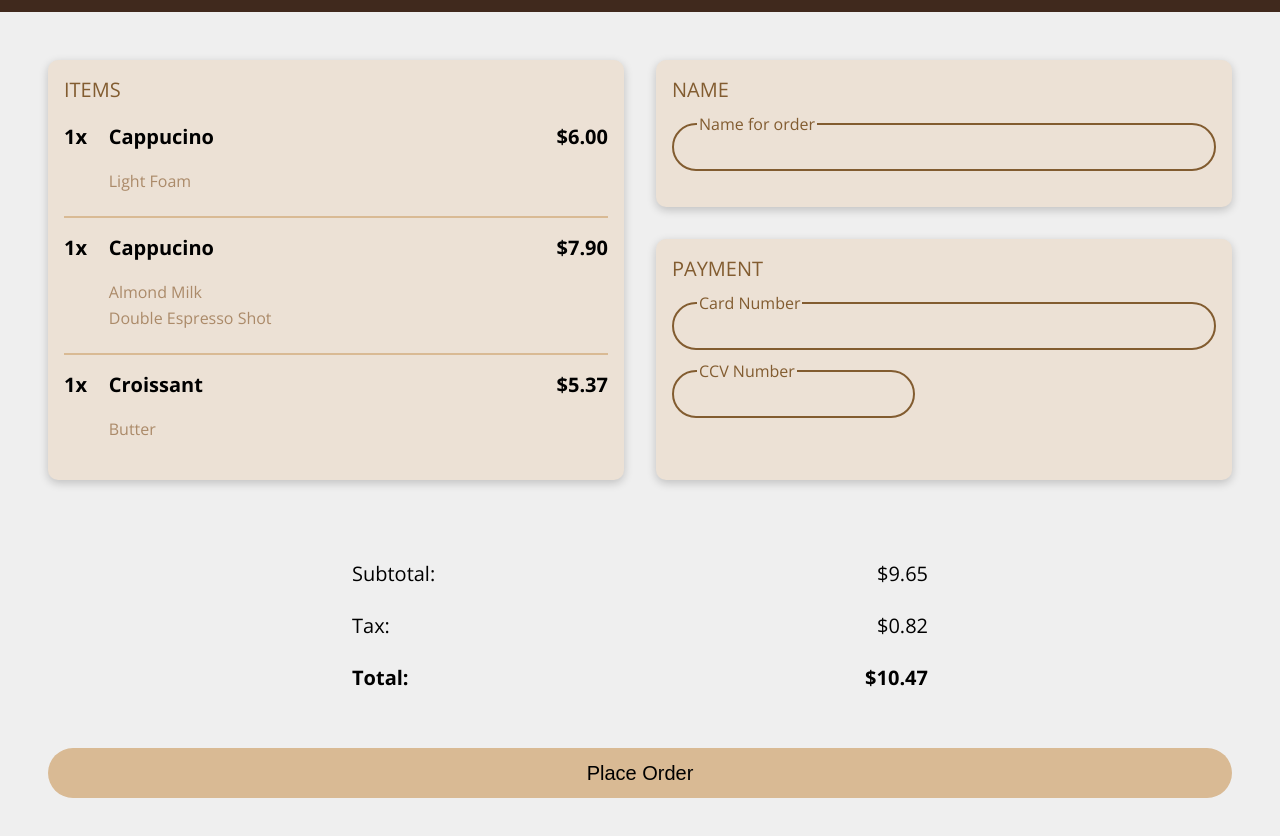
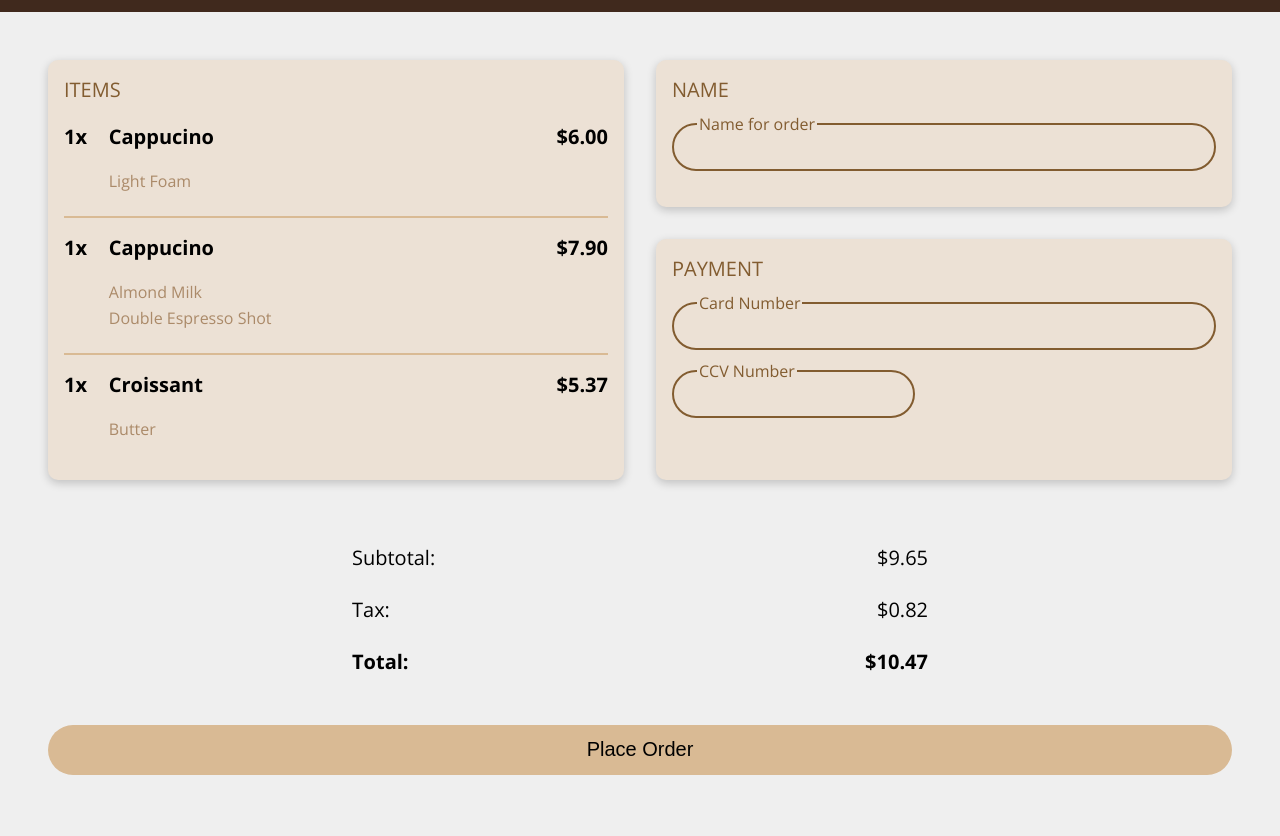
Before and after one commit to AtomicMegaNerd/web-dev-intro, a plain HTML site: page projects/coffee/index.html in a window 1280 px wide. Shown: the part 84-920 px from the top of the page. Drawn offline with nearby package versions, Linux system fonts and the light colour scheme.

Commit message:
Final tweaks

```diff
--- a/projects/coffee/css/coffee.css
+++ b/projects/coffee/css/coffee.css
@@ -150,8 +150,7 @@ body {
 
 .totals-pane {
   grid-area: totals;
-  text-align: center;
-  margin-top: 3em;
+  margin-top: 2em;
 }
 
 .totals-line {
@@ -159,6 +158,10 @@ body {
   justify-content: space-between;
   font-size: 1.25em;
   margin-bottom: 1.25em;
+}
+
+.totals-line:last-child {
+  margin-bottom: 0;
 }
 
 .place-order-pane {
```
